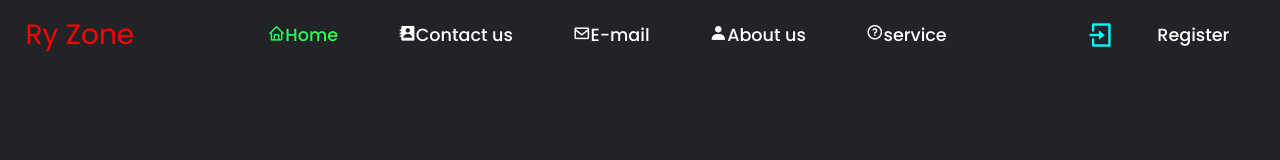
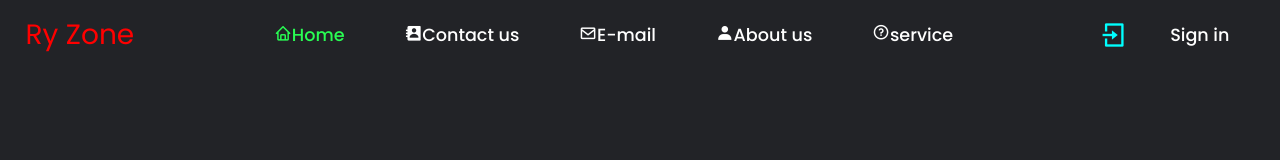
Before and after one commit to vlogsritesh/ritesh, a plain HTML site: page index.html in a window 1280 px wide. Drawn offline with nearby package versions, Linux system fonts and the light colour scheme.

Commit message:
Update index.html

```diff
--- a/index.html
+++ b/index.html
@@ -23,7 +23,7 @@
             </ul>
             <div class="main">
                 <a href="#" class="user" onclick="('')"><i class="ri-login-box-line"></i></a>
-                <a href="#">Register</a>
+                <a href="#">Sign in</a>
                 <div class="bx bx-menu" onclick="toggle('')" id="menu-icon"></div>
             </div>
         </header>
```
